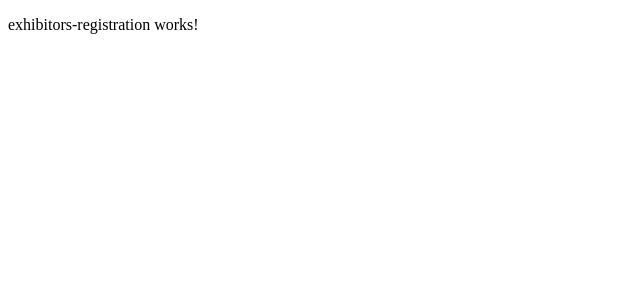
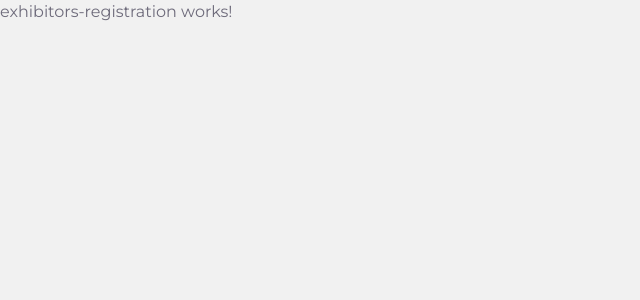
Before and after one commit to hairus0223/challenge-ex, an Angular app: page /exhibitors-registration in a window 1280 px wide. Shown: the top 300 px of the page, without its empty margins (0-640 px from the left). Built offline with nearby package versions, Linux system fonts and the light colour scheme.

Commit message:
chore: update angular.json, styles.scss, and tsconfig.app.json for project configuration

```diff
--- a/angular.json
+++ b/angular.json
@@ -20,9 +20,7 @@
             "outputPath": "dist/challenge-ex",
             "index": "src/index.html",
             "browser": "src/main.ts",
-            "polyfills": [
-              "zone.js"
-            ],
+            "polyfills": ["zone.js"],
             "tsConfig": "tsconfig.app.json",
             "inlineStyleLanguage": "scss",
             "assets": [
@@ -31,9 +29,7 @@
                 "input": "public"
               }
             ],
-            "styles": [
-              "src/styles.scss"
-            ],
+            "styles": ["src/styles.scss"],
             "scripts": []
           },
           "configurations": {
@@ -78,10 +74,7 @@
         "test": {
           "builder": "@angular-devkit/build-angular:karma",
           "options": {
-            "polyfills": [
-              "zone.js",
-              "zone.js/testing"
-            ],
+            "polyfills": ["zone.js", "zone.js/testing"],
             "tsConfig": "tsconfig.spec.json",
             "inlineStyleLanguage": "scss",
             "assets": [
@@ -90,9 +83,7 @@
                 "input": "public"
               }
             ],
-            "styles": [
-              "src/styles.scss"
-            ],
+            "styles": ["src/styles.scss"],
             "scripts": []
           }
         }
@@ -100,6 +91,6 @@
     }
   },
   "cli": {
-    "analytics": "58332f30-9ce6-4070-b3cf-d57bbd056b1d"
+    "analytics": "c089eaad-9f74-405c-a596-cd0829f2c89e"
   }
 }
--- a/src/styles.scss
+++ b/src/styles.scss
@@ -1 +1,18 @@
-/* You can add global styles to this file, and also import other style files */
+/* Import Google Font */
+@import url("https://fonts.googleapis.com/css2?family=Montserrat:wght@400;500;600;700&display=swap");
+
+@tailwind base;
+@tailwind components;
+@tailwind utilities;
+
+/* Global Styles */
+html,
+body {
+  height: 100%;
+  background-color: #f1f1f1;
+  color: #6e6b7b;
+  font-family: "Montserrat", sans-serif;
+  margin: 0;
+  padding: 0;
+  scroll-behavior: smooth;
+}
```
Also changed, not shown: tsconfig.app.json (+2 -6 lines).
